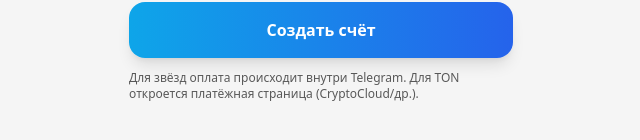
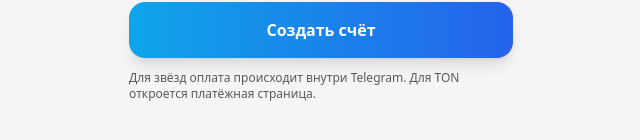
Before and after one commit to maximzayviy-pixel/reel, a Next.js app: page /topup in a window 1280 px wide. Shown: the part 214-354 px from the top of the page, without its empty margins (319-959 px from the left). Built offline with nearby package versions, Linux system fonts and the light colour scheme.

Commit message:
Add files via upload

```diff
--- a/src/app/topup/page.tsx
+++ b/src/app/topup/page.tsx
@@ -1,21 +1,23 @@
+// src/app/topup/page.tsx
+'use client';
 
-'use client';
+import React, { Suspense, useState } from 'react';
 import { useSearchParams } from 'next/navigation';
-import { useState } from 'react';
 
-export default function TopupPage(){
+export const dynamic = 'force-dynamic'; // избегаем пререндеринга страницы
+
+function TopupInner(){
   const sp = useSearchParams();
-  const defType = sp.get('type') || 'stars';
-  const [type, setType] = useState<'stars'|'ton'>(defType as any);
+  const defType = (sp.get('type') || 'stars') as 'stars'|'ton';
+  const [type, setType] = useState<'stars'|'ton'>(defType);
   const [amount, setAmount] = useState<number>(50);
 
   const create = async ()=>{
     if (type==='stars'){
-      // открываем платёж звёздами (client-side: уже реализовано у тебя; оставляю вызов)
       const res = await fetch('/api/topup/stars', { method:'POST', body: JSON.stringify({ amount }) });
       const data = await res.json().catch(()=>null);
       if (data?.ok && data?.invoiceLink){
-        // если Telegram не открыл модалку сам — покажем ссылку
+        // Telegram сам откроет модалку, но на всякий случай откроем ссылку
         window.location.href = data.invoiceLink;
       }
     } else {
@@ -55,8 +57,16 @@ export default function TopupPage(){
       </button>
 
       <p className="text-xs opacity-70 mt-3">
-        Для звёзд оплата происходит внутри Telegram. Для TON откроется платёжная страница (CryptoCloud/др.).
+        Для звёзд оплата происходит внутри Telegram. Для TON откроется платёжная страница.
       </p>
     </main>
   );
 }
+
+export default function TopupPage(){
+  return (
+    <Suspense fallback={<main className="p-4 max-w-screen-sm mx-auto"><div className="animate-pulse h-7 w-40 rounded-md bg-white/20 mb-4"/><div className="animate-pulse h-10 w-full rounded-xl bg-white/10"/></main>}>
+      <TopupInner/>
+    </Suspense>
+  );
+}
```
